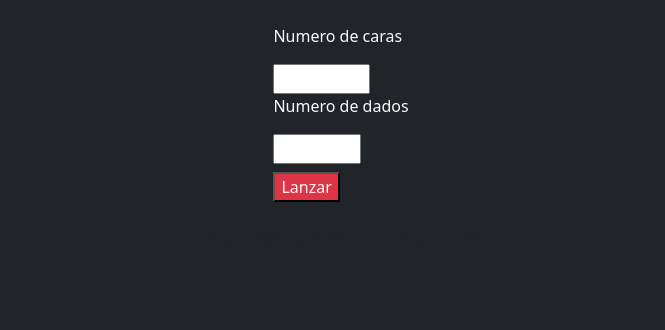
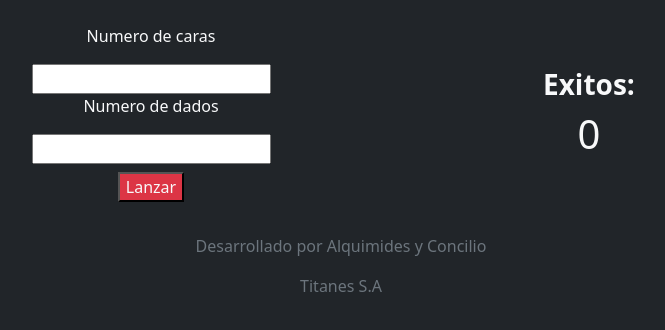
Before and after one commit to lalrop/dado, a plain HTML site: page index.html in a window 1280 px wide. Both pictures are taken after a click on the button "Lanzar". Shown: the whole page, without its empty margins (299-964 px from the left). Drawn offline with nearby package versions, Linux system fonts and the light colour scheme.

Commit message:
conteo de exitos, camarones y jackpots incluidos, un poco de estetica y eso...

```diff
--- a/index.html
+++ b/index.html
@@ -9,27 +9,33 @@
     <title>Lanza Dados de Titanes</title>
 </head>
 <body class="bg-dark container">
-    <div class="row d-flex justify-content-center text-light mt-4">
-        <div class="d-flex align-items-center flex-column text-start">
-            <div class="text-start">
+    <div class="row justify-content-center text-light mt-4">
+        <div class="col-8">
+            <div class="text-center">
                 <p>Numero de caras</p>
-                <input type="number" min="4" max="100" syle="width:8vw" id="numCaras"><br>
+                <input type="number" id="numCaras" class="text-center"><br>
                 <p>Numero de dados</p>
-                <input type="number" min="1" max="20" syle="width:8vw" id="numDados"> <br>
+                <input type="number" id="numDados" class="text-center"> <br>
                 <button type="submit" class="bg-danger text-light my-2" onclick="lanzarDado()"> Lanzar</button>
             </div>
-            <div id="result" class="d-flex flex-wrap">
-
-            </div>
-            <div class="d-none" id="stop">
-                <button class="bg-danger text-light my-2" onclick="detener()">Detener dados</button>
+        </div>
+        <div class="col-4 align-items-center d-none d-flex text-start" id="conteo">
+            <div class="text-center">
+                <h3><strong>Exitos:</strong></h3>
+                <h1 id="nrSuccess"></h1>
             </div>
         </div>
     </div>
+    <div id="result" class="d-flex flex-wrap mt-4 justify-content-center">
 
-    <footer class="text-center">
-           <p class="fs-6"></p> Desarrollado por Alquimides y Concilio
-    </footer>
+    </div>
+
+
+
+<footer class="text-center text-secondary">
+        <p class="fs-6">Desarrollado por Alquimides y Concilio</p>
+        <p class="fs-6 text-center">Titanes S.A</p>
+</footer>
 <script src="https://cdn.jsdelivr.net/npm/bootstrap@5.1.3/dist/js/bootstrap.bundle.min.js" integrity="sha384-ka7Sk0Gln4gmtz2MlQnikT1wXgYsOg+OMhuP+IlRH9sENBO0LRn5q+8nbTov4+1p" crossorigin="anonymous"></script>
 </body>
 </html>
--- a/script.js
+++ b/script.js
@@ -8,14 +8,40 @@ function lanzarDado () {
     while (x < numDados) {
         x += 1;
         let valRandom = Math.round(Math.random(0,valCaras)*10);
-        if (valRandom == 0) {
+        if (valRandom === 0) {
             valRandom = Math.round(Math.random(0,valCaras)*10);
         };
         var html =
-        `<div class="d-flex bg-secondary mx-4 px-4 shadow p-3 mb-5 rounded "><h3 id="vRandom${x}">${valRandom}</h3></div>`;
+        `<div class="d-flex bg-secondary mx-4 px-4 shadow p-3 mb-5 rounded resultDado fs-3">${valRandom}</div>`;
         $("#result").append(html);
     }
     x = 0
 
+    let array = [];
+    array = $(".resultDado").each(p => p);
+    let tirada = []
+    let jackpots = 0;
+    let camarones = 0;
+    for (let ii = 0; ii < array.length; ii++) {
+        tirada.push(parseInt(array[ii].innerText));
+    }
+    tirada.sort();
+    jackpots = tirada.filter(val => val == 10).length;
+    camarones = tirada.filter(val => val == 1).length;
 
+    console.log(`jackpots: ${jackpots}`, `camarones: ${camarones}` , `tirada: ${tirada.filter(val =>val >=6).length}`);
+
+    while (jackpots > 0) {
+        tirada.push(6);
+        jackpots -= 1
+    }
+    while (camarones > 0) {
+        tirada.pop();
+        camarones -= 1
+    }
+    tirada = tirada.filter(val => val >= 6).length
+
+    console.log(`jackpots: ${jackpots}`, `camarones: ${camarones}` , `tirada: ${tirada}`);
+    $('#conteo').removeClass('d-none');
+    $('#nrSuccess').text(tirada);
 }
```
